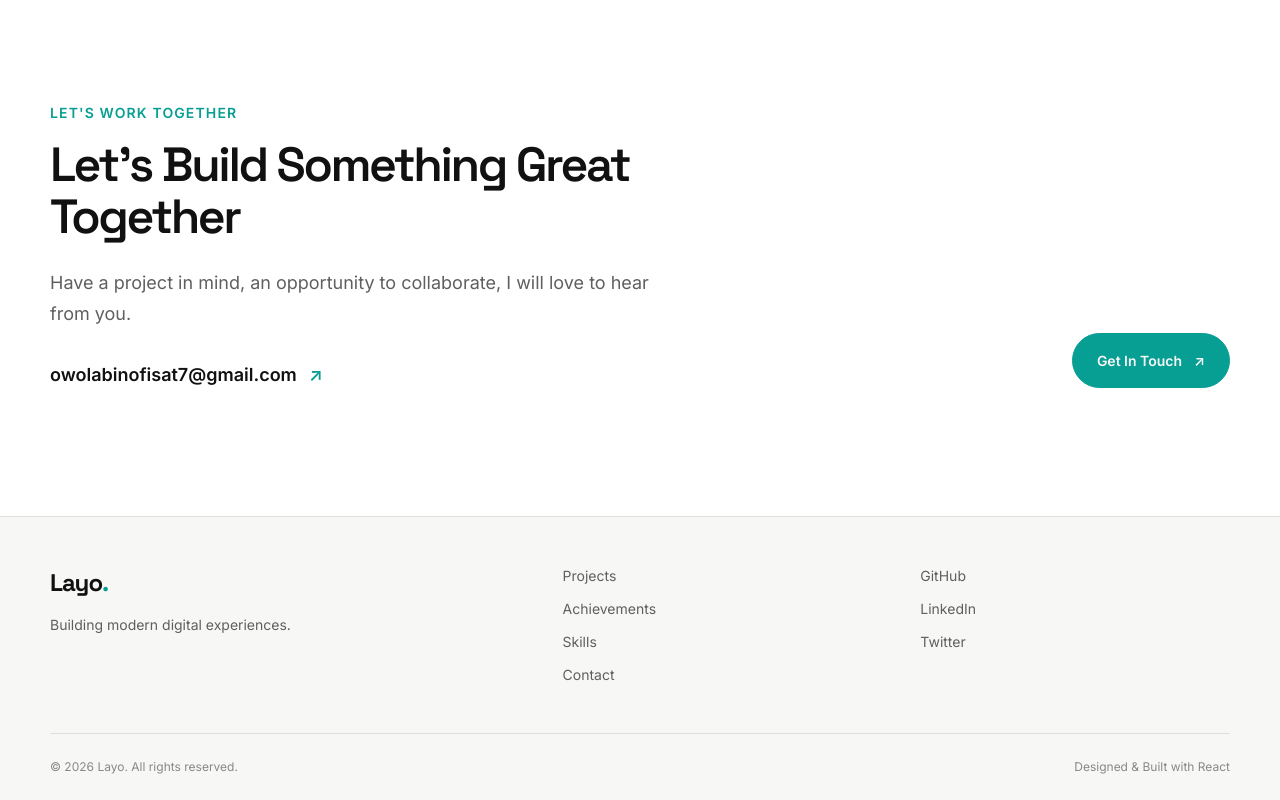
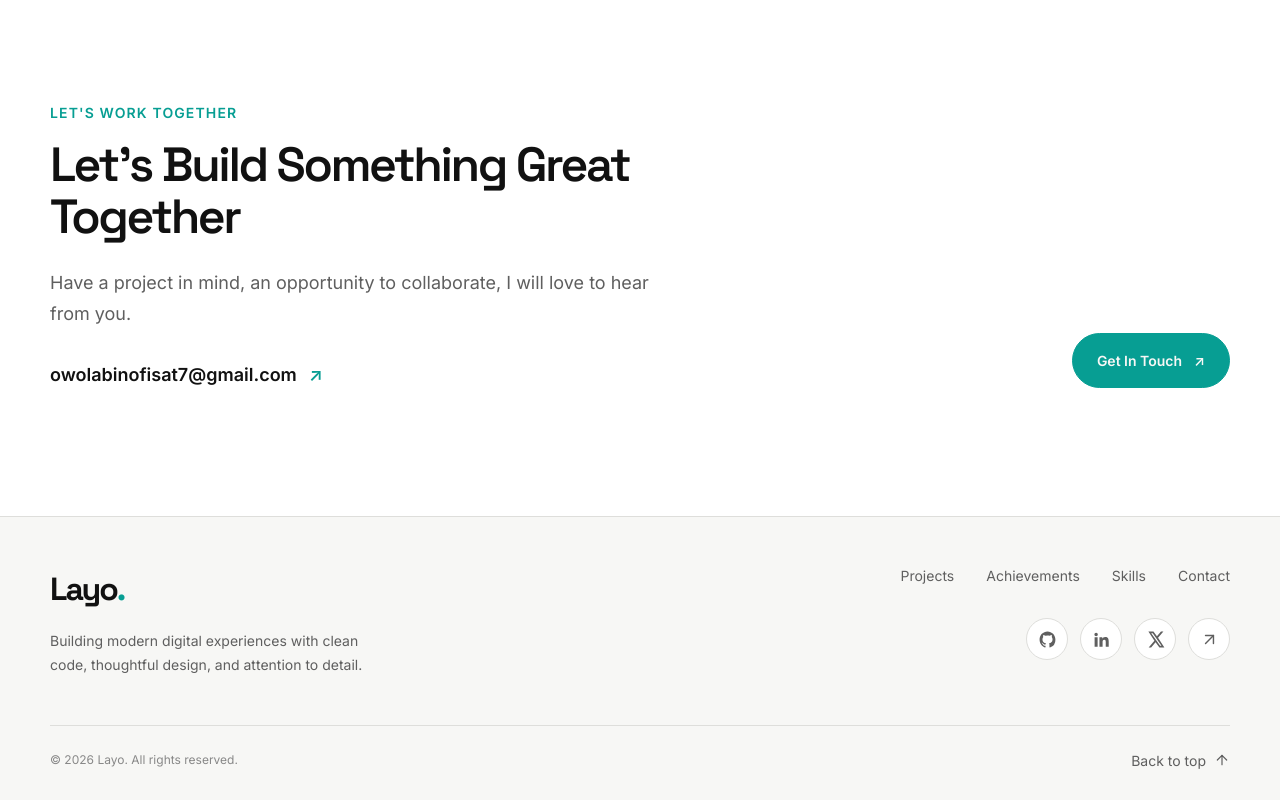
Before and after one commit to Noftyfootie/modern-portfolio, a React (Vite) app: page / in a window 1280 px wide. Shown: the part 5240-6040 px from the top of the page. Built offline with nearby package versions, Linux system fonts and the light colour scheme.

Commit message:
Use icons for social footer

```diff
--- a/src/components/Footer/Footer.css
+++ b/src/components/Footer/Footer.css
@@ -1,38 +1,37 @@
 .footer {
   padding: var(--space-12) 0 var(--space-6);
-
   border-top: 1px solid var(--color-border);
-
   background: var(--color-bg);
 }
 
 .footer__container {
   width: min(100% - (var(--container-padding) * 2), var(--container-width));
-
   margin: 0 auto;
-
-  display: grid;
-  grid-template-columns: 1.5fr 1fr 1fr;
-
-  gap: var(--space-12);
 }
 
+/* Main footer layout */
+.footer__main {
+  display: flex;
+  align-items: flex-start;
+  justify-content: space-between;
+  gap: var(--space-12);
+  padding-bottom: var(--space-12);
+}
+
+/* Brand */
 .footer__brand {
-  display: grid;
-  align-content: start;
-  gap: var(--space-3);
+  max-width: 360px;
 }
 
 .footer__logo {
-  width: fit-content;
+  display: inline-block;
+  margin-bottom: var(--space-4);
 
   color: var(--color-text-primary);
-
   font-family: var(--font-heading);
-  font-size: var(--text-2xl);
+  font-size: var(--text-3xl);
   font-weight: 700;
-
-  letter-spacing: -0.04em;
+  letter-spacing: -0.06em;
   text-decoration: none;
 }
 
@@ -41,29 +40,106 @@
 }
 
 .footer__tagline {
-  max-width: 280px;
-
+  max-width: 330px;
   color: var(--color-text-secondary);
-
   font-size: var(--text-sm);
   line-height: var(--leading-relaxed);
 }
 
-.footer__links,
+/* Navigation and socials */
+.footer__right {
+  display: flex;
+  flex-direction: column;
+  align-items: flex-end;
+  gap: var(--space-8);
+}
+
+.footer__nav {
+  display: flex;
+  align-items: center;
+  flex-wrap: wrap;
+  gap: var(--space-8);
+}
+
+.footer__nav a {
+  color: var(--color-text-secondary);
+  font-size: var(--text-sm);
+  text-decoration: none;
+  transition: color var(--transition-fast);
+}
+
+.footer__nav a:hover {
+  color: var(--color-accent);
+}
+
+/* Social icon buttons */
 .footer__socials {
-  display: grid;
-  align-content: start;
+  display: flex;
+  align-items: center;
   gap: var(--space-3);
 }
 
-.footer__links a,
-.footer__socials a {
-  width: fit-content;
+.footer__social {
+  display: inline-flex;
+  align-items: center;
+  justify-content: center;
+
+  width: 42px;
+  height: 42px;
+
+  border: 1px solid var(--color-border);
+  border-radius: 50%;
 
   color: var(--color-text-secondary);
+  background: var(--color-bg-card);
 
+  text-decoration: none;
+
+  transition:
+    color var(--transition-normal),
+    border-color var(--transition-normal),
+    background-color var(--transition-normal),
+    transform var(--transition-normal);
+}
+
+.footer__social:hover {
+  color: var(--color-accent);
+  border-color: var(--color-accent);
+  background: var(--color-accent-soft);
+  transform: translateY(-3px);
+}
+
+.footer__social:focus-visible,
+.footer__nav a:focus-visible,
+.footer__logo:focus-visible,
+.footer__back-to-top:focus-visible {
+  outline: 2px solid var(--color-accent);
+  outline-offset: 4px;
+}
+
+/* Bottom row */
+.footer__bottom {
+  display: flex;
+  align-items: center;
+  justify-content: space-between;
+  gap: var(--space-4);
+
+  padding-top: var(--space-6);
+  border-top: 1px solid var(--color-border);
+}
+
+.footer__bottom p {
+  color: var(--color-text-muted);
+  font-size: var(--text-xs);
+}
+
+.footer__back-to-top {
+  display: inline-flex;
+  align-items: center;
+  gap: var(--space-2);
+
+  color: var(--color-text-secondary);
   font-size: var(--text-sm);
-
   text-decoration: none;
 
   transition:
@@ -71,63 +147,67 @@
     transform var(--transition-fast);
 }
 
-.footer__links a:hover,
-.footer__socials a:hover {
+.footer__back-to-top:hover {
   color: var(--color-accent);
-
-  transform: translateX(3px);
+  transform: translateY(-2px);
 }
 
-.footer__bottom {
-  width: min(100% - (var(--container-padding) * 2), var(--container-width));
+/* Tablet */
+@media (max-width: 900px) {
+  .footer__main {
+    gap: var(--space-8);
+  }
 
-  margin: var(--space-12) auto 0;
-  padding-top: var(--space-6);
-
-  display: flex;
-  align-items: center;
-  justify-content: space-between;
-
-  gap: var(--space-4);
-
-  border-top: 1px solid var(--color-border);
+  .footer__nav {
+    gap: var(--space-5);
+  }
 }
 
-.footer__bottom p {
-  color: var(--color-text-muted);
-
-  font-size: var(--text-xs);
-}
-
-@media (max-width: 768px) {
+/* Mobile */
+@media (max-width: 640px) {
   .footer {
     padding: var(--space-10) 0 var(--space-5);
   }
 
-  .footer__container {
-    grid-template-columns: 1fr 1fr;
-
+  .footer__main {
+    flex-direction: column;
     gap: var(--space-8);
+    padding-bottom: var(--space-8);
   }
 
   .footer__brand {
-    grid-column: 1 / -1;
+    max-width: 100%;
+  }
+
+  .footer__right {
+    width: 100%;
+    align-items: flex-start;
+    gap: var(--space-6);
+  }
+
+  .footer__nav {
+    justify-content: flex-start;
+    gap: var(--space-4) var(--space-6);
+  }
+
+  .footer__socials {
+    gap: var(--space-3);
   }
 
   .footer__bottom {
     flex-direction: column;
     align-items: flex-start;
-
-    margin-top: var(--space-8);
+    gap: var(--space-4);
   }
 }
 
-@media (max-width: 480px) {
-  .footer__container {
-    grid-template-columns: 1fr;
+@media (max-width: 380px) {
+  .footer__nav {
+    gap: var(--space-4);
   }
 
-  .footer__brand {
-    grid-column: auto;
+  .footer__social {
+    width: 38px;
+    height: 38px;
   }
 }
--- a/src/components/Footer/Footer.jsx
+++ b/src/components/Footer/Footer.jsx
@@ -1,45 +1,87 @@
+import { ArrowUpRight, ArrowUp } from "lucide-react";
+
 import "./Footer.css";
 
 function Footer() {
   return (
     <footer className="footer">
       <div className="footer__container">
+        <div className="footer__main">
           <div className="footer__brand">
             <a href="#home" className="footer__logo">
               Layo<span>.</span>
             </a>
 
             <p className="footer__tagline">
-            Building modern digital experiences.
+              Building modern digital experiences with clean code, thoughtful
+              design, and attention to detail.
             </p>
           </div>
 
-        <div className="footer__links">
+          <div className="footer__right">
+            <nav className="footer__nav" aria-label="Footer navigation">
               <a href="#projects">Projects</a>
               <a href="#achievements">Achievements</a>
               <a href="#skills">Skills</a>
               <a href="#contact">Contact</a>
-        </div>
+            </nav>
 
             <div className="footer__socials">
-          <a href="#" aria-label="GitHub">
-            GitHub
+              <a href="#" aria-label="GitHub" className="footer__social">
+                <svg
+                  viewBox="0 0 24 24"
+                  width="19"
+                  height="19"
+                  fill="currentColor"
+                  aria-hidden="true"
+                >
+                  <path d="M12 2C6.48 2 2 6.58 2 12.26c0 4.53 2.87 8.37 6.84 9.72.5.1.68-.22.68-.49v-1.72c-2.78.62-3.37-1.38-3.37-1.38-.46-1.2-1.11-1.52-1.11-1.52-.91-.64.07-.63.07-.63 1 .07 1.53 1.06 1.53 1.06.9 1.57 2.35 1.12 2.92.86.09-.67.35-1.12.64-1.38-2.22-.26-4.56-1.14-4.56-5.07 0-1.12.39-2.03 1.02-2.75-.1-.26-.44-1.3.1-2.71 0 0 .83-.27 2.75 1.05A9.18 9.18 0 0 1 12 6.9c.85 0 1.7.12 2.49.36 1.92-1.32 2.75-1.05 2.75-1.05.54 1.41.2 2.45.1 2.71.63.72 1.02 1.63 1.02 2.75 0 3.94-2.35 4.81-4.59 5.06.36.32.68.95.68 1.92v2.84c0 .27.18.59.69.49A10.02 10.02 0 0 0 22 12.26C22 6.58 17.52 2 12 2Z" />
+                </svg>
               </a>
 
-          <a href="#" aria-label="LinkedIn">
-            LinkedIn
+              <a href="#" aria-label="LinkedIn" className="footer__social">
+                <svg
+                  viewBox="0 0 24 24"
+                  width="19"
+                  height="19"
+                  fill="currentColor"
+                  aria-hidden="true"
+                >
+                  <path d="M5.2 3.5A2.2 2.2 0 1 1 5.2 7.9a2.2 2.2 0 0 1 0-4.4ZM3.3 9.3h3.8V21H3.3V9.3Zm6.1 0h3.6v1.6h.05c.5-.95 1.73-1.95 3.56-1.95 3.8 0 4.5 2.5 4.5 5.75V21h-3.75v-5.58c0-1.33-.02-3.04-1.85-3.04-1.86 0-2.14 1.45-2.14 2.94V21H9.4V9.3Z" />
+                </svg>
               </a>
 
-          <a href="#" aria-label="Twitter">
-            Twitter
+              <a href="#" aria-label="Twitter" className="footer__social">
+                <svg
+                  viewBox="0 0 24 24"
+                  width="19"
+                  height="19"
+                  fill="currentColor"
+                  aria-hidden="true"
+                >
+                  <path d="M18.9 2H22l-6.77 7.74L23.2 22h-6.24l-4.89-6.39L6.48 22H3.36l7.24-8.28L3 2h6.4l4.42 5.84L18.9 2Zm-1.09 17.8h1.73L8.46 4.08H6.6L17.81 19.8Z" />
+                </svg>
               </a>
+
+              <a
+                href="mailto:owolabinofisat7@gmail.com"
+                aria-label="Send email"
+                className="footer__social"
+              >
+                <ArrowUpRight size={19} strokeWidth={1.8} />
+              </a>
+            </div>
           </div>
         </div>
 
         <div className="footer__bottom">
           <p>© {new Date().getFullYear()} Layo. All rights reserved.</p>
 
-        <p>Designed & Built with React</p>
+          <a href="#home" className="footer__back-to-top">
+            Back to top
+            <ArrowUp size={16} strokeWidth={1.8} />
+          </a>
+        </div>
       </div>
     </footer>
   );
```
Lines whose indentation alone changed are shown as unchanged.
